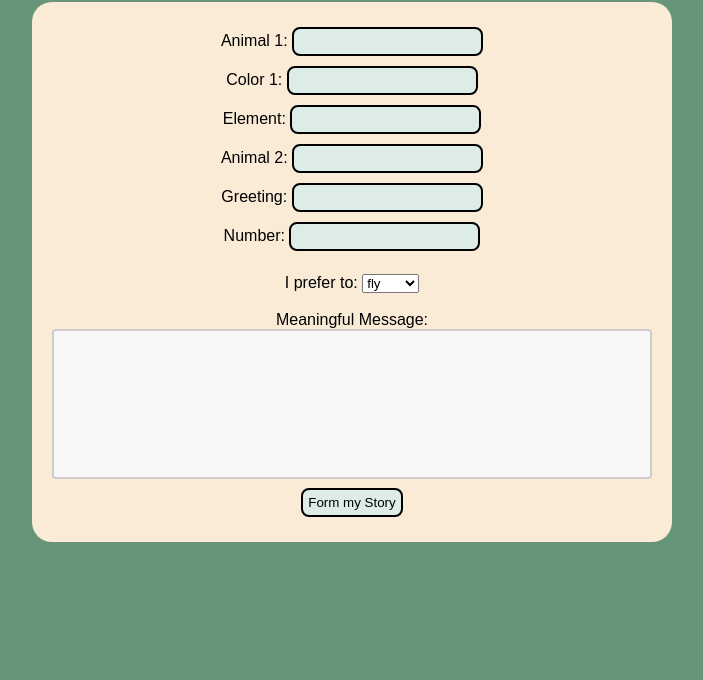
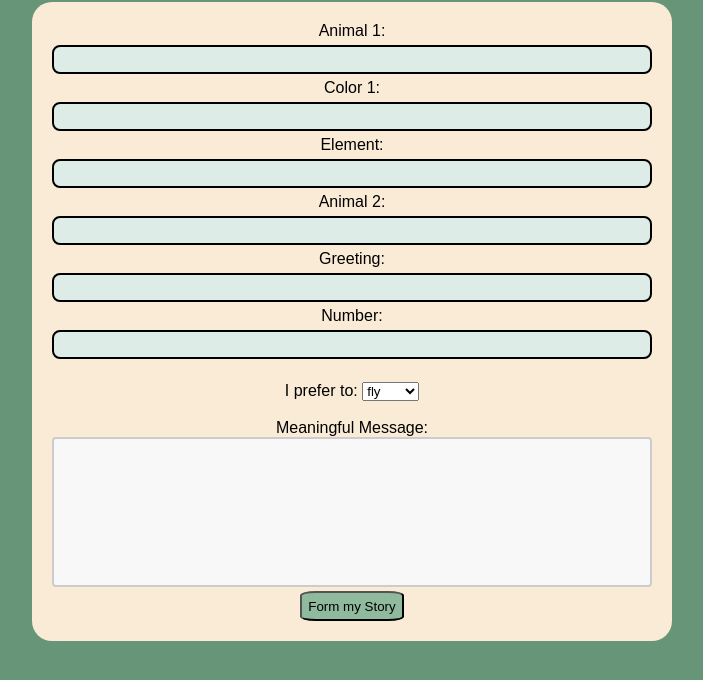
Before and after one commit to DanielePSilva/html-form, a plain HTML site: page index.html in a window 1280 px wide. Shown: the part 516-1196 px from the top of the page, without its empty margins (288-991 px from the left). Before the commit the page ends 1098 px from the top, so only its background shows below. Drawn offline with Linux system fonts and the light colour scheme.

Commit message:
transition button

```diff
--- a/index.html
+++ b/index.html
@@ -37,7 +37,9 @@
 
       <label for="message"> Meaningful Message:</label><br />
       <textarea id="message" name="message" rows="10" col="15"></textarea><br />
-      <input type="submit" value="Form my Story" onclick="getData()" />
+      <button type="submit" value="Form my Story" onclick="getData()">
+        Form my Story
+      </button>
     </form>
     <script>
       function getData() {
--- a/style.css
+++ b/style.css
@@ -20,7 +20,6 @@ form {
 
 input {
   margin-bottom: 10px;
- [type="text"]
   width: 100%;
   padding: 5px 5px;
   margin: 5px 0;
@@ -30,7 +29,7 @@ input {
   border: 2px solid rgb(0, 0, 0);
   border-radius: 8px;
 }
-input[type=text]:focus {
+input[type="text"]:focus {
   background-color: lightblue;
 }
 textarea {
@@ -48,7 +47,7 @@ textarea {
 h1,
 #top {
   text-align: center;
-  color:rgb(247, 169, 2);
+  color: rgb(247, 169, 2);
 }
 
 .content {
@@ -58,3 +57,14 @@ h1,
   padding: 20px;
   margin: auto;
 }
+
+button {
+  background-color: #8fba9e;
+  height: 30px;
+  border-radius: 15%;
+}
+button:hover {
+  background-color: rgb(3, 175, 80);
+  color: rgb(151, 208, 172);
+  transition: all 2s ease;
+}
```
